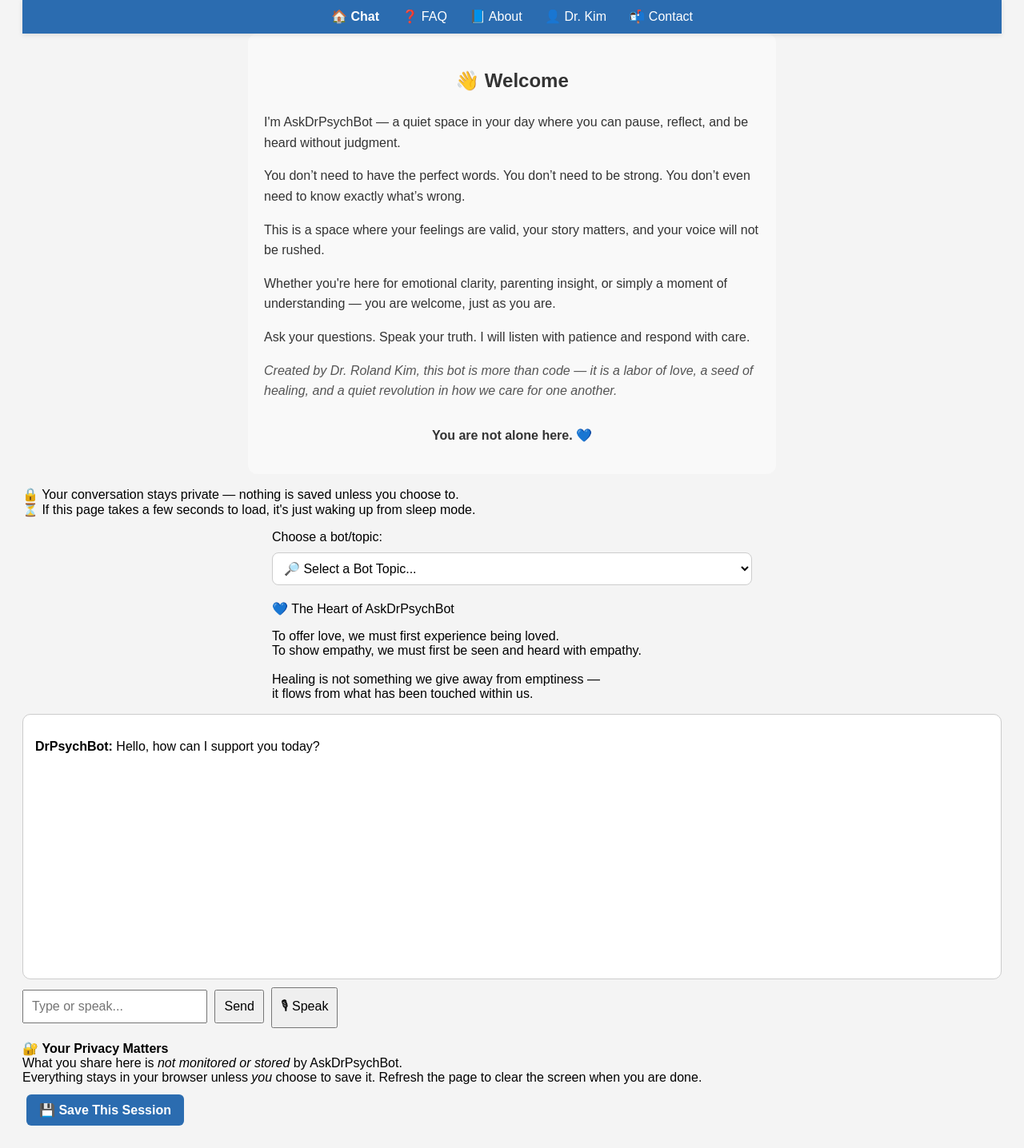
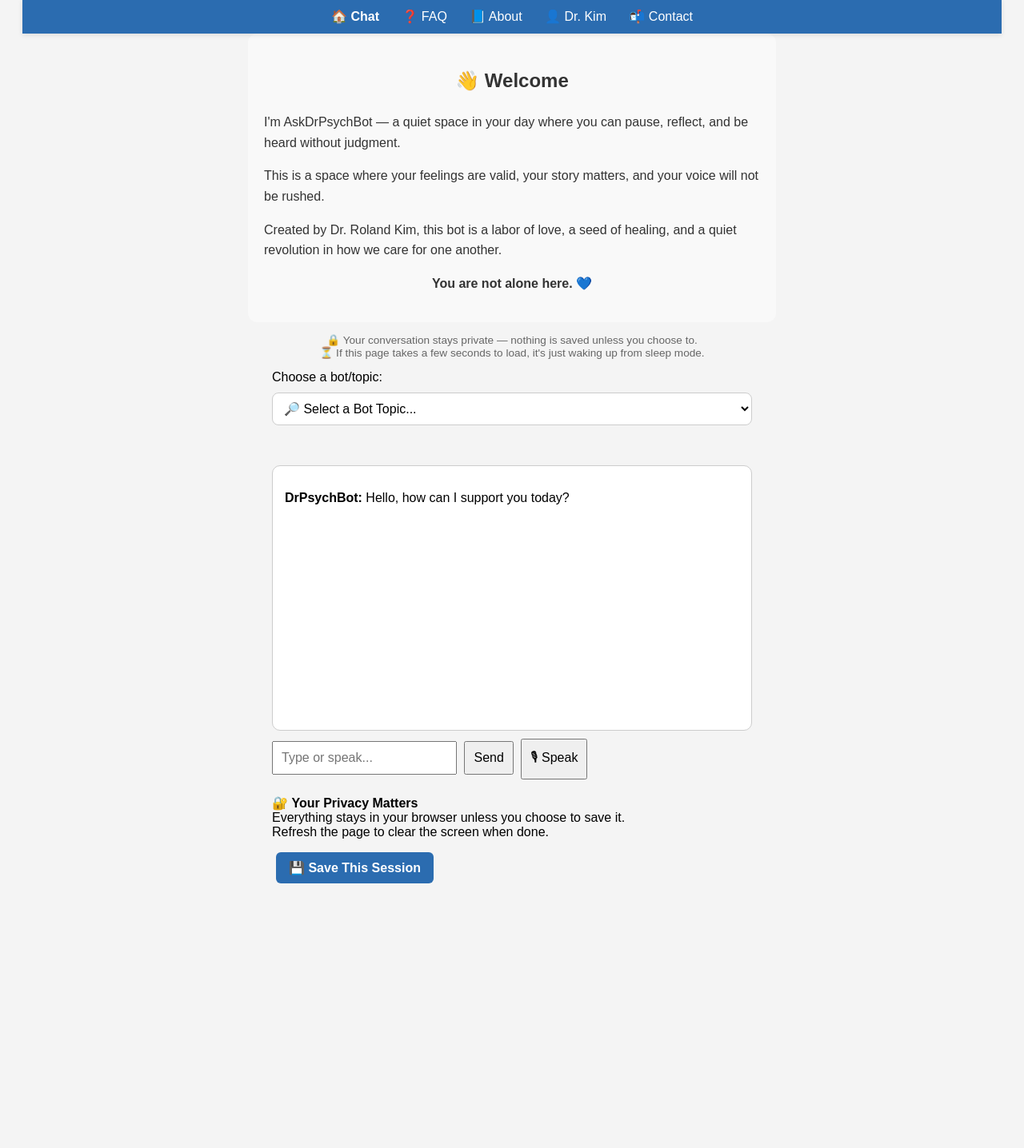
Before and after one commit to livingfree57/drpsychbot-hub, a Flask app: page / in a window 1280 px wide. Shown: the part 164-1600 px from the top of the page at 80% size. After the commit the page ends 1269 px from the top, so only its background shows below. Run offline with Flask 3, Linux system fonts and the light colour scheme.

Commit message:
Fix: Full structure for chatbox, mic button working, clean header

```diff
--- a/templates/index.html
+++ b/templates/index.html
@@ -1,3 +1,4 @@
+<!-- Welcome Message -->
 <div style="text-align: center; padding: 30px; font-size: 2em; font-weight: 500;">
   👋 Welcome to AskDrPsychBot — your AI guide for emotional healing, parenting support, and self-discovery.
 </div>
@@ -37,10 +38,9 @@
       color: gray;
       margin-top: 5px;
     }
-
     #botSelect {
-    width: 100%;          /* Fill its container fully */
-    max-width: 600px;        /* Wider and visible */
+      width: 100%;
+      max-width: 600px;
       padding: 10px;
       font-size: 16px;
       margin-top: 10px;
@@ -50,12 +50,11 @@
       background-color: #ffffff;
     }
   </style>
+</head>
 
-  </style>
-</head>
-<body>
 <body>
 
+  <!-- Sticky Menu -->
   <div style="position: sticky; top: 0; background-color: #2b6cb0; padding: 12px 20px; text-align: center; z-index: 1000; box-shadow: 0 2px 6px rgba(0,0,0,0.1);">
     <a href="/" style="color: white; margin: 0 12px; text-decoration: none; font-weight: bold;">🏠 Chat</a>
     <a href="/faq" style="color: white; margin: 0 12px; text-decoration: none;">❓ FAQ</a>
@@ -64,69 +63,43 @@
     <a href="/contact" style="color: white; margin: 0 12px; text-decoration: none;">📬 Contact</a>
   </div>
 
-
-    <div style="max-width: 620px; margin: 0 auto; padding: 20px; background: #f9f9f9; border-radius: 12px; font-family: sans-serif; font-size: 1em; color: #333; line-height: 1.6;">
+  <!-- Welcome Text -->
+  <div style="max-width: 620px; margin: 0 auto; padding: 20px; background: #f9f9f9; border-radius: 12px; font-size: 1em; color: #333; line-height: 1.6;">
     <h2 style="text-align: center;">👋 Welcome</h2>
-      <p>
-        I'm AskDrPsychBot — a quiet space in your day where you can pause, reflect, and be heard without judgment.
-      </p>
-      <p>
-        You don’t need to have the perfect words. You don’t need to be strong. You don’t even need to know exactly what’s wrong.
-      </p>
-      <p>
-        This is a space where your feelings are valid, your story matters, and your voice will not be rushed.
-      </p>
-      <p>
-        Whether you're here for emotional clarity, parenting insight, or simply a moment of understanding — you are welcome, just as you are.
-      </p>
-      <p>
-        Ask your questions. Speak your truth. I will listen with patience and respond with care.
-      </p>
-      <p style="font-style: italic; color: #555;">
-        Created by Dr. Roland Kim, this bot is more than code — it is a labor of love, a seed of healing, and a quiet revolution in how we care for one another.
-      </p>
-      <p style="text-align: center; margin-top: 30px; font-weight: bold;">
-        You are not alone here. 💙
-      </p>
+    <p>I'm AskDrPsychBot — a quiet space in your day where you can pause, reflect, and be heard without judgment.</p>
+    <p>This is a space where your feelings are valid, your story matters, and your voice will not be rushed.</p>
+    <p>Created by Dr. Roland Kim, this bot is a labor of love, a seed of healing, and a quiet revolution in how we care for one another.</p>
+    <p style="text-align: center; font-weight: bold;">You are not alone here. 💙</p>
   </div>
 
-    <p class="privacy-note">
+  <!-- Privacy Notice -->
+  <p style="text-align: center; font-size: 0.85em; color: #666;">
     🔒 Your conversation stays private — nothing is saved unless you choose to.<br>
     ⏳ If this page takes a few seconds to load, it's just waking up from sleep mode.
   </p>
 
-
+  <!-- Bot Selection -->
   <div style="max-width: 600px; margin: auto;">
-
     <label for="botSelect">Choose a bot/topic:</label><br>
     <select id="botSelect"></select>
-
-     💙 The Heart of AskDrPsychBot</h3>
-      <p>
-        To offer love, we must first experience being loved.<br>
-        To show empathy, we must first be seen and heard with empathy.<br><br>
-        Healing is not something we give away from emptiness —<br>
-        it flows from what has been touched within us.
-      </p>
   </div>
 
-
+  <!-- Chatbox Wrapper -->
+  <div id="chatbox-wrapper" style="max-width: 600px; margin: 30px auto;">
     <div id="chat-box">
       <p><strong>DrPsychBot:</strong> Hello, how can I support you today?</p>
     </div>
 
-    <input id="user-input" type="text" placeholder="Type or speak...">
+    <input id="user-input" type="text" placeholder="Type or speak..." />
     <button onclick="sendMessage(true)">Send</button>
     <button onclick="startListening()">🎙 Speak</button>
     <div id="status"></div>
 
-
-
-      <p style="margin-bottom: 12px;">
-        🔐 <strong>Your Privacy Matters</strong><br />
-        What you share here is <em>not monitored or stored</em> by AskDrPsychBot.<br />
-        Everything stays in your browser unless <em>you</em> choose to save it.
-        Refresh the page to clear the screen when you are done.
+    <!-- Save Button -->
+    <p style="margin-top: 20px;">
+      🔐 <strong>Your Privacy Matters</strong><br>
+      Everything stays in your browser unless you choose to save it.<br>
+      Refresh the page to clear the screen when done.
     </p>
     <button onclick="downloadAsText()" style="
       padding: 10px 16px;
@@ -139,29 +112,23 @@
     ">💾 Save This Session</button>
   </div>
 
-
-
-
+  <!-- Scripts -->
   <script>
+    let recognition; // <== VERY IMPORTANT: Added at the top
 
     // Populate bot dropdown
     window.addEventListener("DOMContentLoaded", () => {
       const dropdown = document.getElementById("botSelect");
-
-// Add a placeholder option immediately
       const placeholder = document.createElement("option");
-
       placeholder.value = "";
       placeholder.textContent = "🔎 Select a Bot Topic...";
       placeholder.disabled = true;
       placeholder.selected = true;
       dropdown.appendChild(placeholder);
 
-
       fetch("/list-bots")
         .then(res => res.json())
         .then(bots => {
-          const dropdown = document.getElementById("botSelect");
           bots.forEach(bot => {
             const option = document.createElement("option");
             option.value = bot.bot;
@@ -170,10 +137,7 @@
           });
         });
     });
-</script>
 
-<!-- ✅ Add this *after* the previous script -->
-<script>
     let conversation = [];
 
     function addMessage(sender, text) {
@@ -220,10 +184,7 @@
       replySpan.id = 'typing';
       replyParagraph.appendChild(replySpan);
       chatBox.appendChild(replyParagraph);
-
       let i = 0;
-
-  // Delay typing start to simulate thoughtfulness
       setTimeout(() => {
         const interval = setInterval(() => {
           if (i < text.length) {
@@ -234,21 +195,18 @@
             chatBox.scrollTop = chatBox.scrollHeight;
             if (callback) callback();
           }
-    }, 30); // normal typing speed
-  }, 1000); // 1-second thoughtful pause before typing begins
+        }, 30);
+      }, 1000); // thoughtful pause
     }
-
 
     function sendMessage(fromTyped = false) {
       const input = document.getElementById("user-input").value.trim();
       const bot = document.getElementById("botSelect").value;
       if (!input) return;
       document.getElementById("status").innerText = "Processing...";
-
       if (fromTyped) {
         typeUserTyped(input);
       }
-
       fetch("/voice", {
         method: "POST",
         headers: { "Content-Type": "application/json" },
@@ -271,7 +229,6 @@
           console.error("Error:", err);
           typeReply("Sorry, something went wrong.", () => startListening());
         });
-
       document.getElementById("user-input").value = "";
     }
 
@@ -291,9 +248,7 @@
       recognition.lang = 'en-US';
       recognition.interimResults = false;
       recognition.maxAlternatives = 1;
-
       document.getElementById("status").innerText = "🎤 Listening...";
-
       recognition.onresult = function(event) {
         const spokenText = event.results[0][0].transcript;
         if (spokenText.trim()) {
@@ -303,20 +258,16 @@
           });
         }
       };
-
       recognition.onerror = function(event) {
         console.error("Speech recognition error:", event.error);
         document.getElementById("status").innerText = "🎤 Error. Tap mic to retry.";
       };
-
       recognition.onend = function() {
         document.getElementById("status").innerText = "";
       };
-
       recognition.start();
     }
   </script>
-<!-- End of your in-page JS code -->
 
 </body>
 </html>
```
Lines whose indentation alone changed are shown as unchanged.
